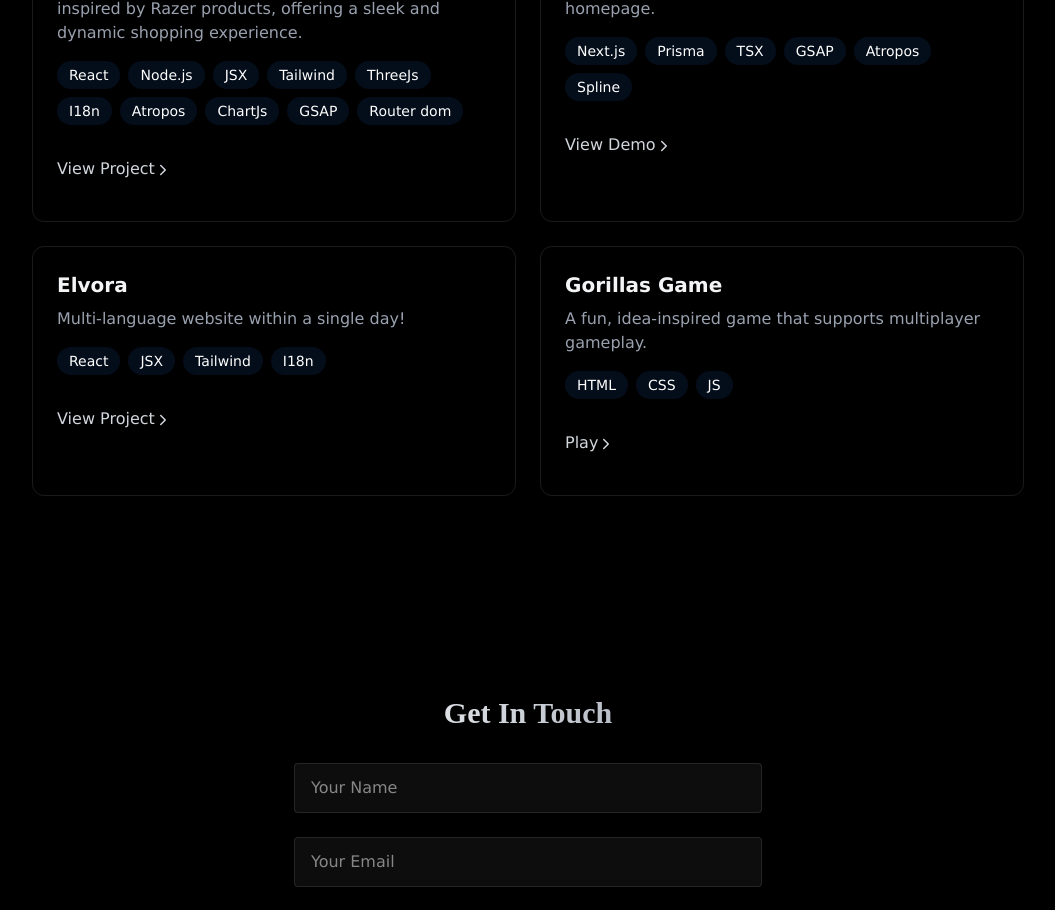
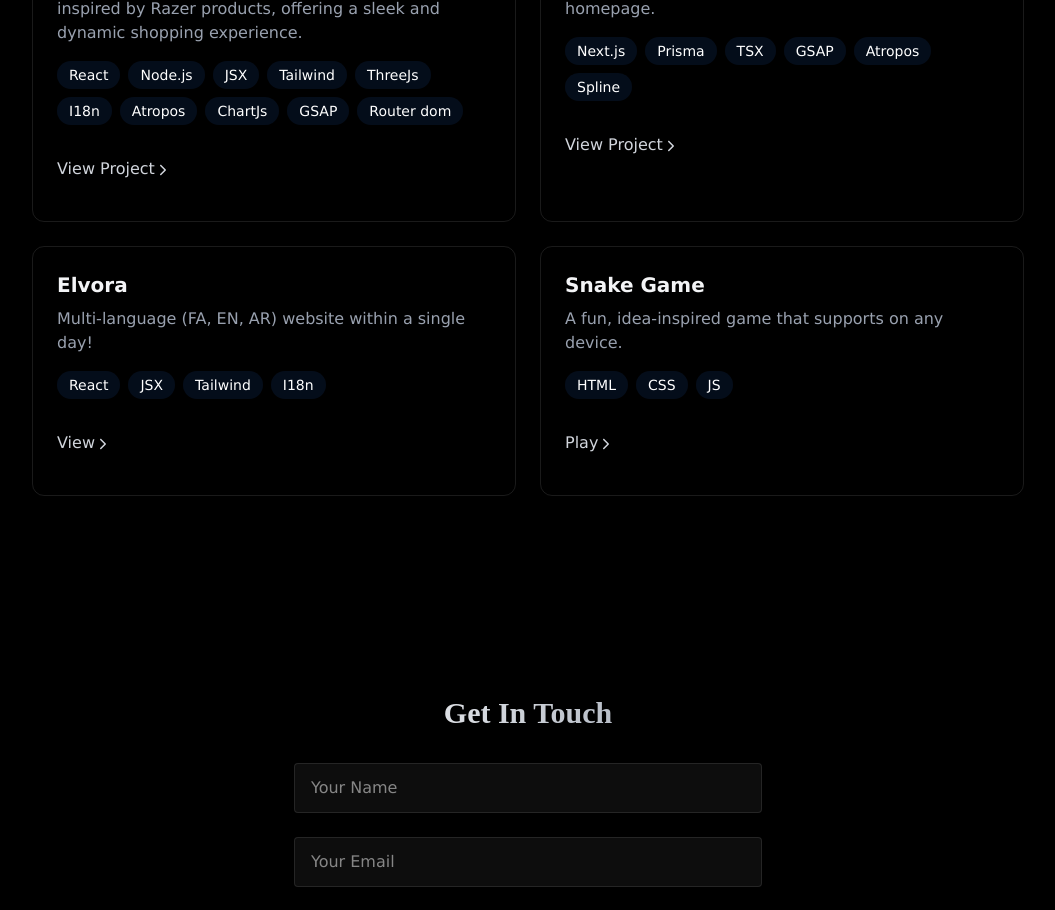
Before and after one commit to MDJAmin/Amin_Portfolio, a React (Vite) app: page / in a window 1280 px wide. Shown: the part 2020-2930 px from the top of the page, without its empty margins (112-1167 px from the left). Built offline with nearby package versions, Linux system fonts and the light colour scheme.

Commit message:
Refactor: some content

```diff
--- a/src/Components/sections/Projects.jsx
+++ b/src/Components/sections/Projects.jsx
@@ -39,21 +39,21 @@ export const Projects = () => {
                 description:
                   "A sleek e-commerce SPA website with an admin panel for managing games and a visually stunning homepage.",
                 techStack: ["Next.js", "Prisma", "TSX", "GSAP", "Atropos", "Spline"],
-                link: "https://mdjamin.github.io/Game_Zone/",
-                linkText: "View Demo",
+                link: "https://github.com/MDJAmin/GameZone",
+                linkText: "View Project",
               },
               {
                 title: "Elvora",
-                description: "Multi-language website within a single day!",
+                description: "Multi-language (FA, EN, AR) website within a single day!",
                 techStack: ["React", "JSX", "Tailwind", "I18n"],
                 link: "https://mdjamin.github.io/Elvora/",
-                linkText: "View Project",
+                linkText: "View",
               },
               {
-                title: "Gorillas Game",
-                description: "A fun, idea-inspired game that supports multiplayer gameplay.",
+                title: "Snake Game",
+                description: "A fun, idea-inspired game that supports on any device.",
                 techStack: ["HTML", "CSS", "JS"],
-                link: "https://mdjamin.github.io/Gorillas_Game/",
+                link: "https://mdjamin.github.io/Snake/",
                 linkText: "Play",
               },
             ].map((project, index) => (
```
